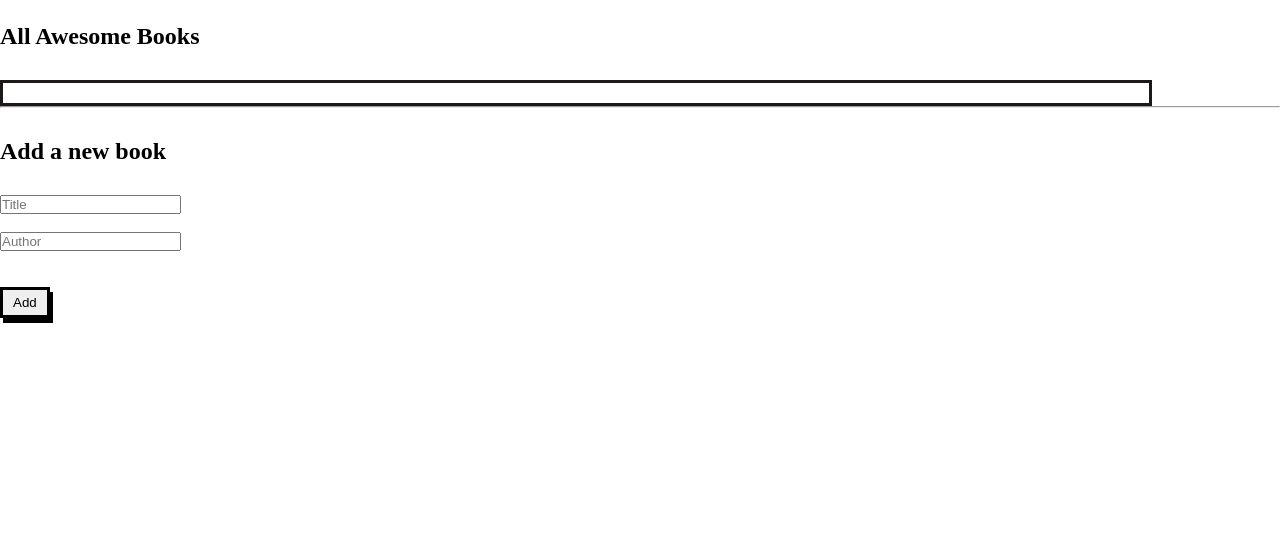
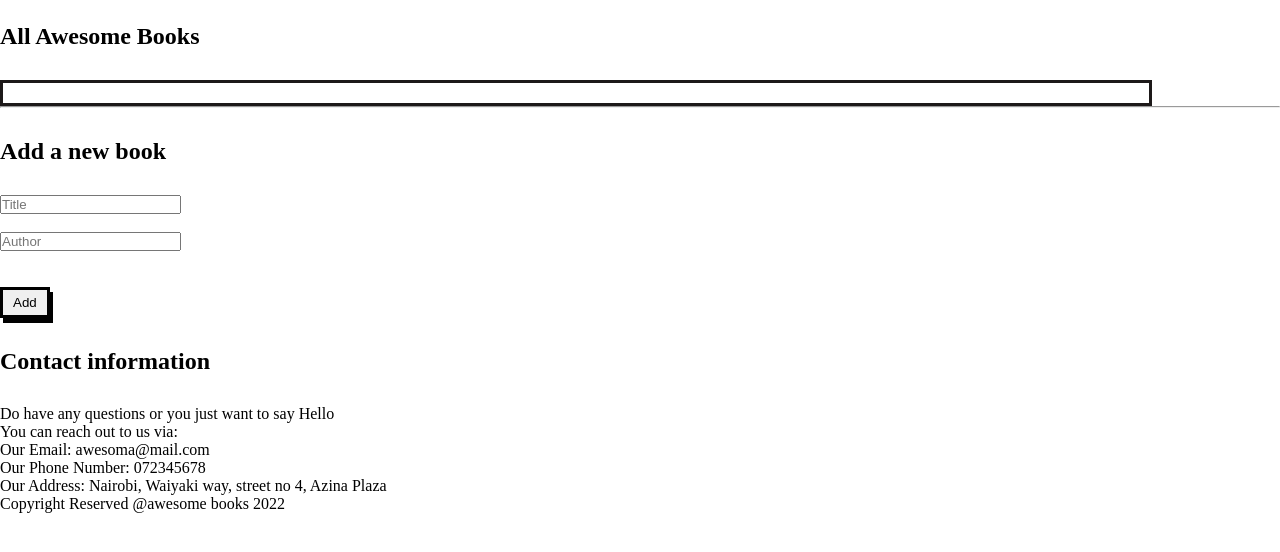
Before and after one commit to kessio/library, a website: page index.html in a window 1280 px wide. Shown: the part 68-620 px from the top of the page. Drawn offline with Linux system fonts and the light colour scheme.

Commit message:
add contact section and the footer

```diff
--- a/index.html
+++ b/index.html
@@ -49,6 +49,21 @@
             </div>
         </form>
     </section>
+    <section id="contact" class="container">
+        <h1>Contact information</h1>
+        <div class="contact-details">
+            <p>Do have any questions or you just want to say Hello</p>
+            <p>You can reach out to us via:</p>
+            <ul class="contact-text">
+                <li>Our Email: awesoma@mail.com</li>
+                <li>Our Phone Number: 072345678</li>
+                <li>Our Address: Nairobi, Waiyaki way, street no 4, Azina Plaza</li>
+            </ul>
+        </div>
+    </section>
+    <footer>
+        <p>Copyright Reserved @awesome books 2022</p>
+    </footer>
      <script src="index.js"></script>
 </body>
 </html>
```
